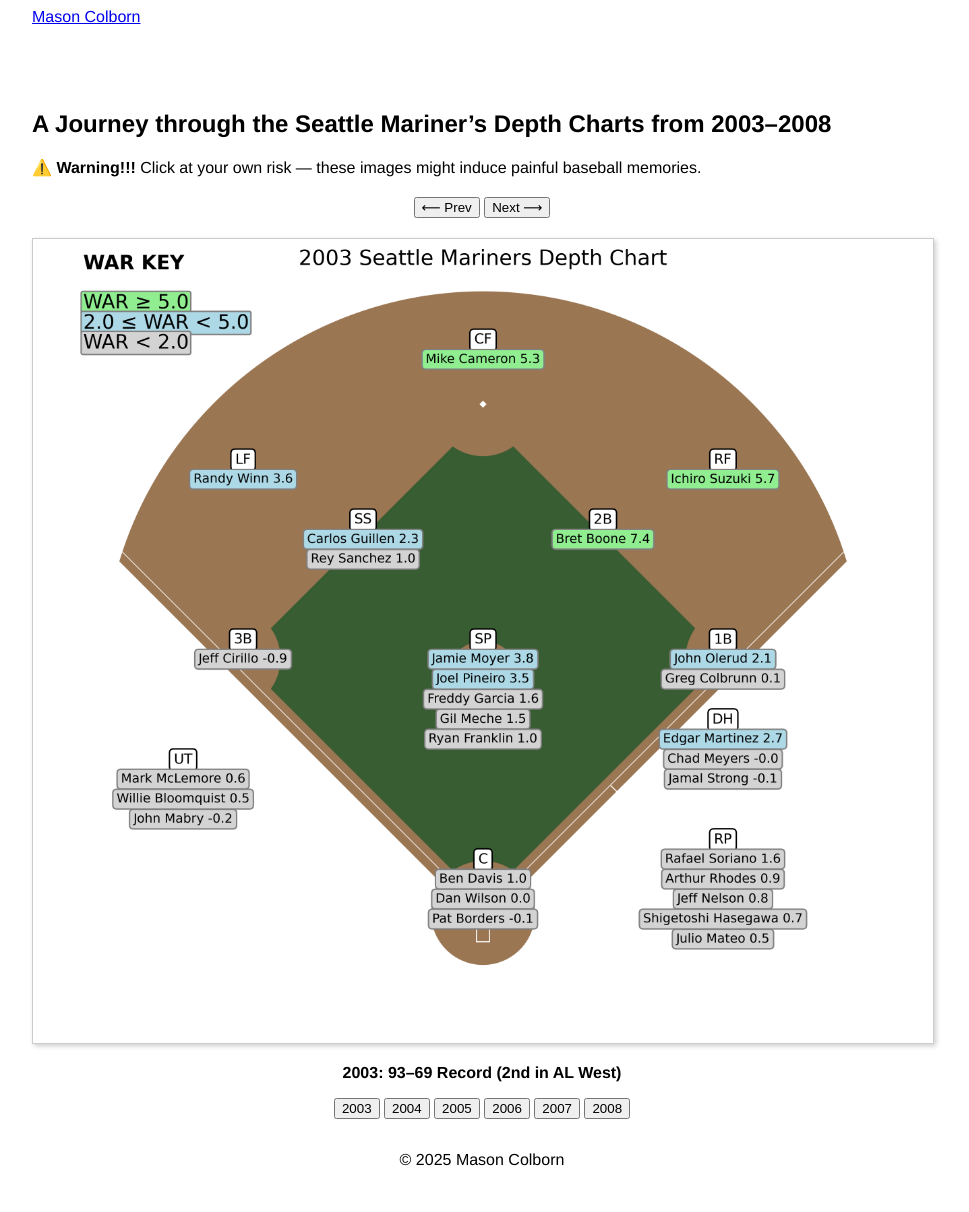
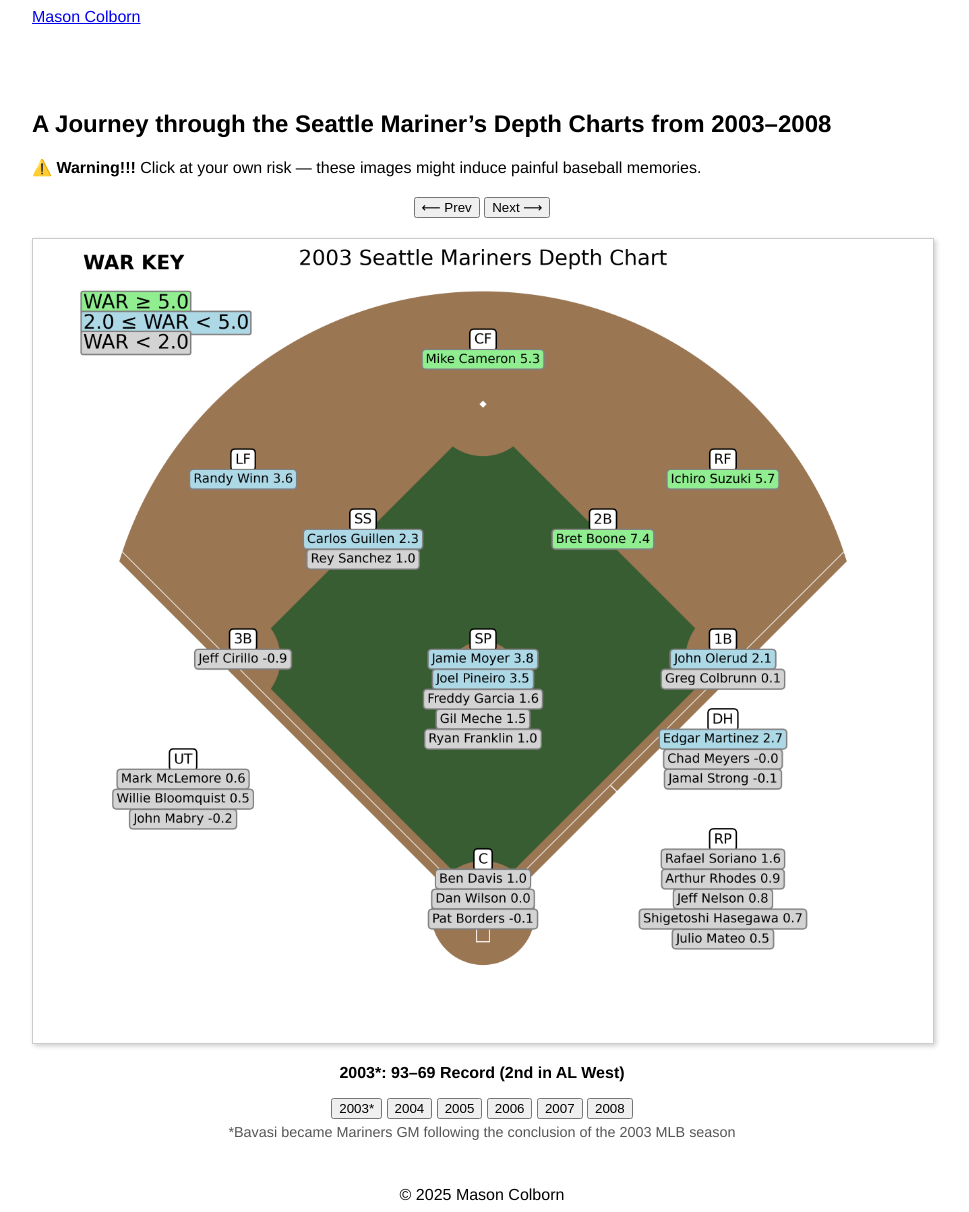
Before and after one commit to relaxedmason/bafta-scripted-comedy-portfolio, a Jekyll site: the page built from sports/baseball/bavasi/depth-chart/index.md, in a window 1280 px wide. Shown: the whole page, without its empty margins (158-1127 px from the left). Built offline with Jekyll 4.4.1, drawn with Linux system fonts in a browser that asks for light colours; a script that is not in the unit is left out; before the commit the page ends 1177 px from its top, so only the background shows below that.

Commit message:
Update index.md

```diff
--- a/sports/baseball/bavasi/depth-chart/index.md
+++ b/sports/baseball/bavasi/depth-chart/index.md
@@ -21,18 +21,23 @@
        alt="2003 Mariners Depth Chart"
        style="max-width:100%; border: 1px solid #ccc; box-shadow: 2px 2px 5px rgba(0,0,0,0.2); cursor: pointer;"
        onclick="enlargeImage(this.src)">
-  <p id="yearLabel"><strong>2003: 93–69 Record (2nd in AL West)</strong></p>
+  <p id="yearLabel"><strong>2003*: 93–69 Record (2nd in AL West)</strong></p>
 </div>
 
 <!-- Year Buttons -->
 <div id="yearButtons" style="text-align:center; margin-top: 10px;">
-  <button onclick="changeYear(0)">2003</button>
+  <button onclick="changeYear(0)">2003*</button>
   <button onclick="changeYear(1)">2004</button>
   <button onclick="changeYear(2)">2005</button>
   <button onclick="changeYear(3)">2006</button>
   <button onclick="changeYear(4)">2007</button>
   <button onclick="changeYear(5)">2008</button>
 </div>
+
+<!-- Footnote for asterisk -->
+<p id="asteriskNote" style="text-align:center; font-size: 0.9em; color: #555; margin-top: 5px;">
+  *Bavasi became Mariners GM following the conclusion of the 2003 MLB season
+</p>
 
 <!-- Modal for Enlarged Image -->
 <div id="imageModal" onclick="this.style.display='none'"
@@ -68,8 +73,19 @@
   function updateChart(index) {
     const image = document.getElementById("depthChartImage");
     const label = document.getElementById("yearLabel");
+    const asteriskNote = document.getElementById("asteriskNote");
+
     image.src = `/assets/images/sports/bavasi/depth-chart/${imageFilenames[index]}`;
-    label.innerHTML = `<strong>${yearLabels[index]}: ${records[index]} Record (${standings[index]})</strong>`;
+
+    let yearDisplay = yearLabels[index];
+    if (index === 0) {
+      yearDisplay += "*"; // Add the asterisk for 2003
+      asteriskNote.style.display = "block";
+    } else {
+      asteriskNote.style.display = "none";
+    }
+
+    label.innerHTML = `<strong>${yearDisplay}: ${records[index]} Record (${standings[index]})</strong>`;
     currentIndex = index;
   }
 
```
